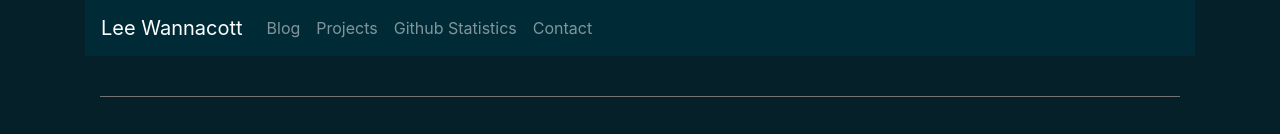
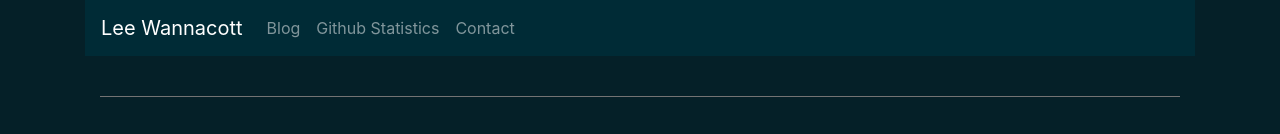
Before and after one commit to LeeWannacott/Portfolio, a React (Create React App) app: page /#/Contact in a window 1280 px wide. Shown: the top 134 px of the page. Built offline with nearby package versions, Linux system fonts and the light colour scheme.

Commit message:
remove projects tab; they be old...

```diff
--- a/src/layout/NavBar.js
+++ b/src/layout/NavBar.js
@@ -1,12 +1,8 @@
-import React, { Component, useCallback } from "react";
-import { Link, Route, NavLink, Switch, match } from "react-router-dom";
+import React, { Component } from "react";
+import { Link, Route,  Switch, } from "react-router-dom";
 import {
   Nav,
   Navbar,
-  NavDropdown,
-  Form,
-  FormControl,
-  Button,
 } from "react-bootstrap";
 import "./Navbar.css";
 import Home from "./Home";
@@ -29,10 +25,11 @@ export class NavBar extends Component {
                 {" "}
                 Blog{" "}
               </Nav.Link>
-              <Nav.Link as={Link} to="/Projects">
+              {/*<Nav.Link as={Link} to="/Projects">
                 {" "}
                 Projects{" "}
               </Nav.Link>
+              */}
               <Nav.Link as={Link} to="/GitHub">
                 {" "}
                 Github Statistics{" "}
```
